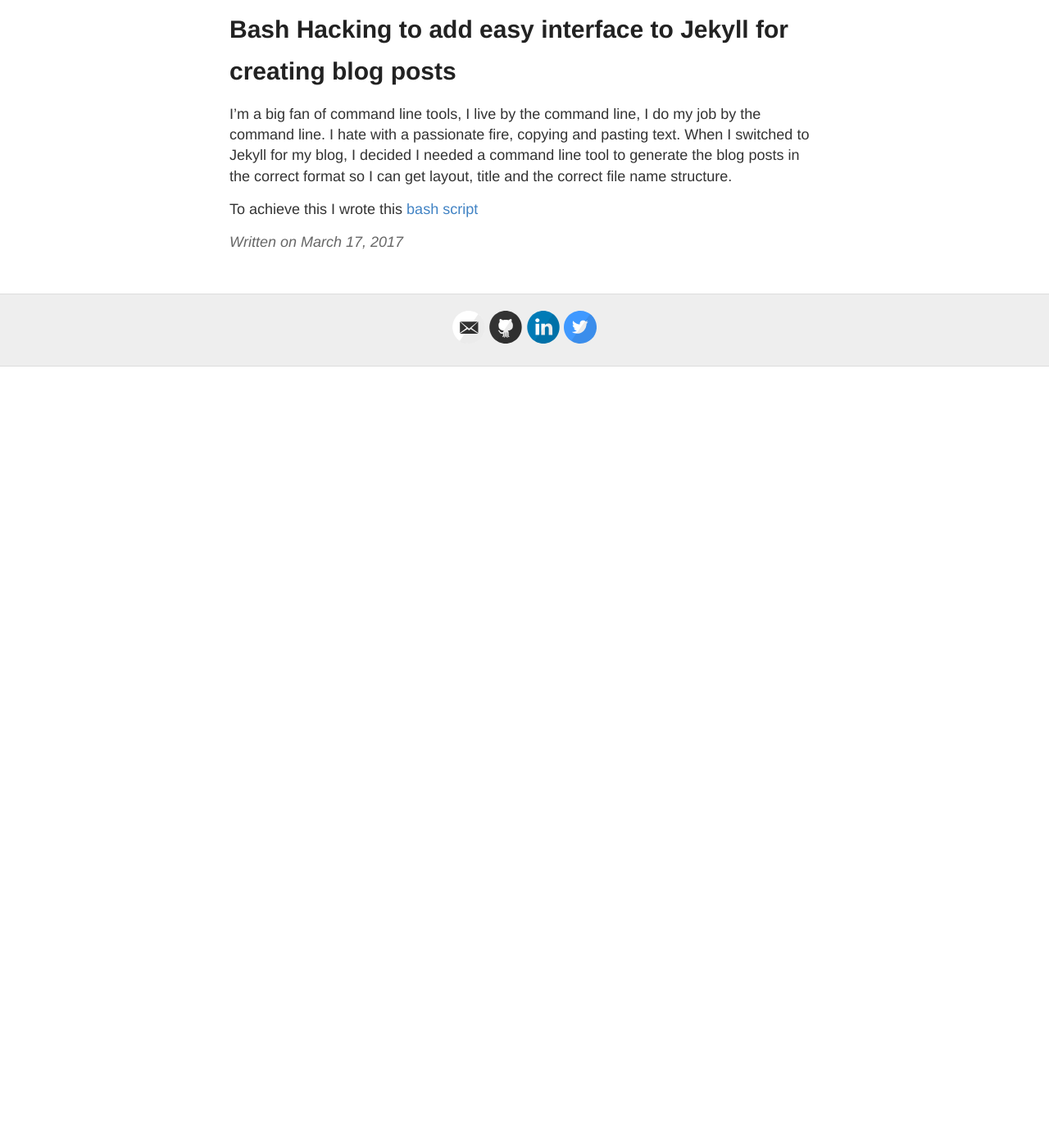
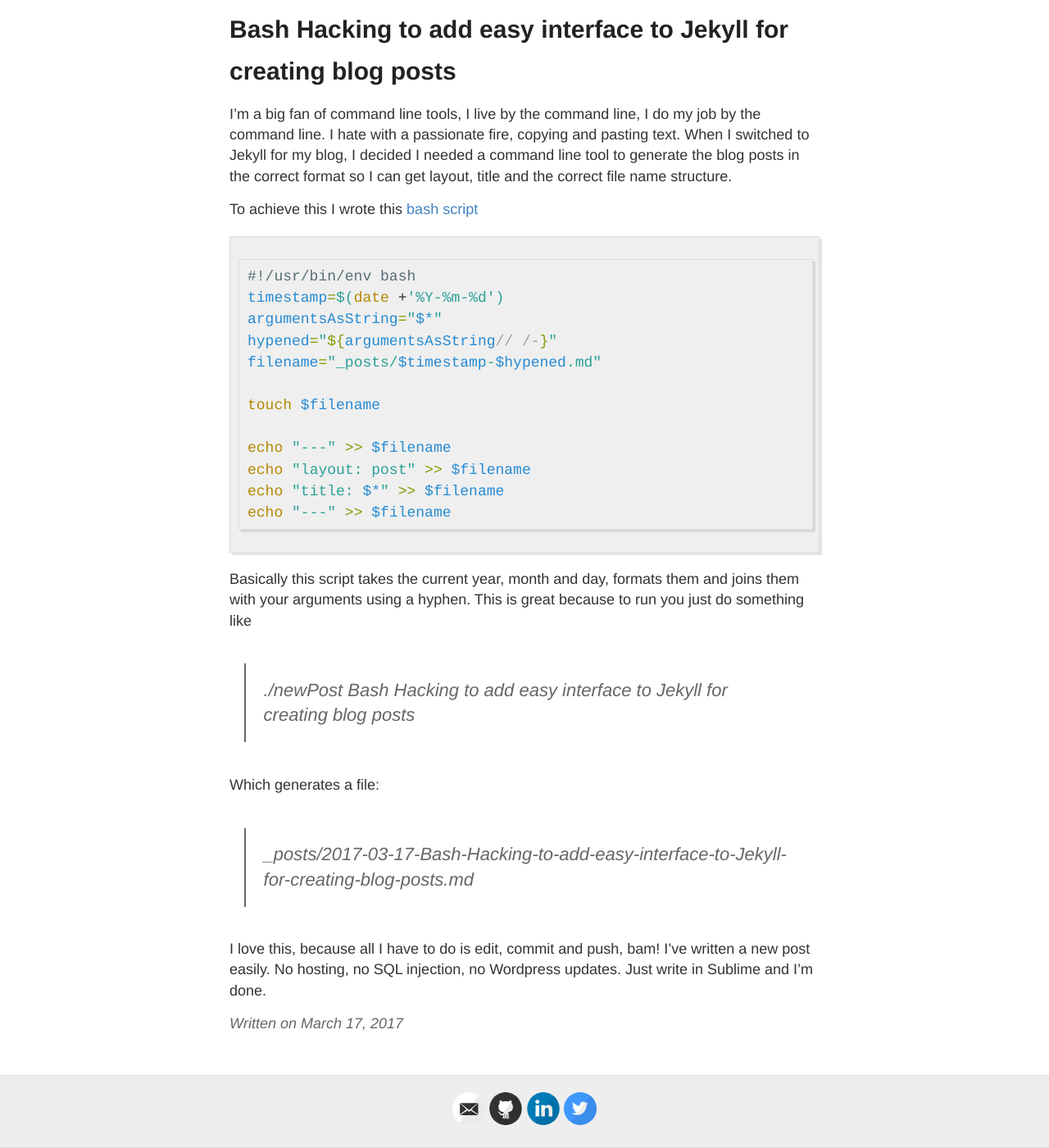
Before and after one commit to snowmac/personalsite, a Jekyll site: the page built from _posts/2017-03-17-Bash-Hacking-to-add-easy-interface-to-Jekyll-for-creating-blog-posts.md, in a window 1280 px wide and 1400 px high, scrolled down 151 px. Shown: the whole window at 82% size. Built offline with Jekyll 4.4.1, drawn with Linux system fonts in a browser that asks for light colours; before the commit the page ends 900 px from its top, so only the background shows below that.

Commit message:
Updating blog post

````diff
--- a/_posts/2017-03-17-Bash-Hacking-to-add-easy-interface-to-Jekyll-for-creating-blog-posts.md
+++ b/_posts/2017-03-17-Bash-Hacking-to-add-easy-interface-to-Jekyll-for-creating-blog-posts.md
@@ -6,3 +6,28 @@ title: Bash Hacking to add easy interface to Jekyll for creating blog posts
 I'm a big fan of command line tools, I live by the command line, I do my job by the command line. I hate with a passionate fire, copying and pasting text. When I switched to Jekyll for my blog, I decided I needed a command line tool to generate the blog posts in the correct format so I can get layout, title and the correct file name structure.
 
 To achieve this I wrote this [bash script](https://github.com/snowmac/personalsite/blob/master/newPost.sh)
+
+```bash
+#!/usr/bin/env bash
+timestamp=$(date +'%Y-%m-%d')
+argumentsAsString="$*"
+hypened="${argumentsAsString// /-}"
+filename="_posts/$timestamp-$hypened.md"
+
+touch $filename
+
+echo "---" >> $filename
+echo "layout: post" >> $filename
+echo "title: $*" >> $filename
+echo "---" >> $filename
+```
+
+Basically this script takes the current year, month and day, formats them and joins them with your arguments using a hyphen. This is great because to run you just do something like
+
+> ./newPost Bash Hacking to add easy interface to Jekyll for creating blog posts
+
+Which generates a file:
+
+> _posts/2017-03-17-Bash-Hacking-to-add-easy-interface-to-Jekyll-for-creating-blog-posts.md
+
+I love this, because all I have to do is edit, commit and push, bam! I've written a new post easily. No hosting, no SQL injection, no Wordpress updates. Just write in Sublime and I'm done.
````
